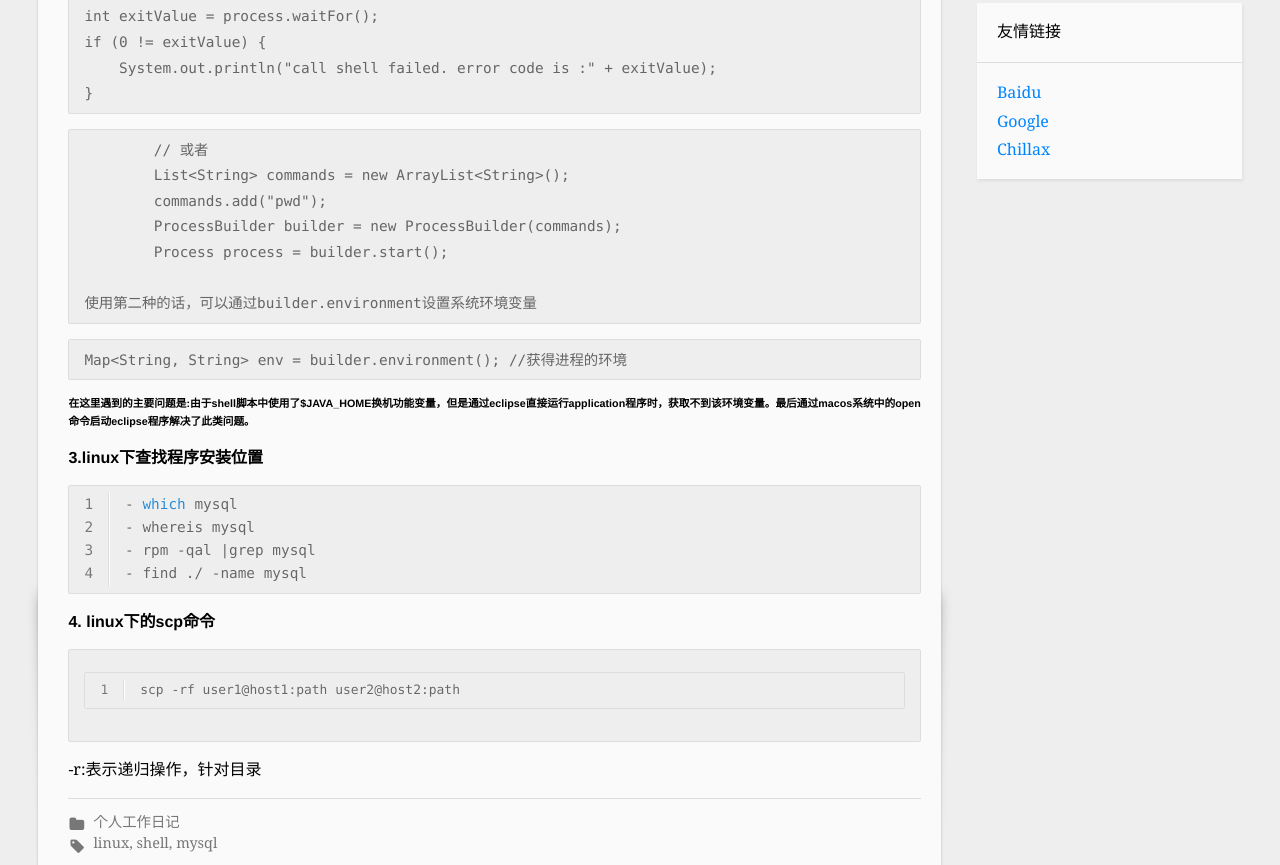
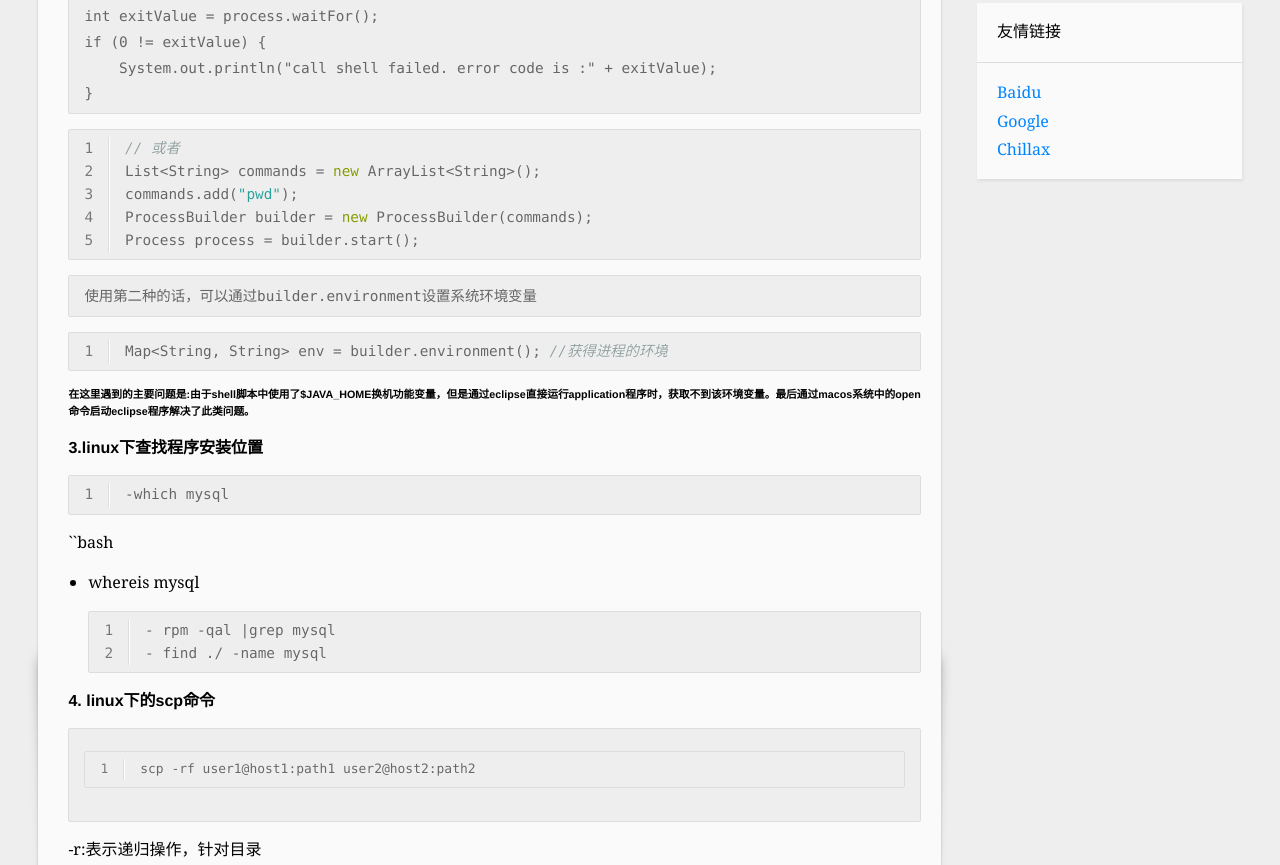
Before and after one commit to wowojyc/iwowo, a plain HTML site: page 2016/07/13/2016-07-13个人日记/index.html in a window 1280 px wide. Shown: the part 773-1638 px from the top of the page. Drawn offline with nearby package versions, Linux system fonts and the light colour scheme; some packages are replaced by stand-ins of ours; no server answers; a script that the page names is missing; a web font is replaced by a local one.

Commit message:
Site updated: 2016-07-14 09:32:12

```diff
--- a/2016/07/13/2016-07-13个人日记/index.html
+++ b/2016/07/13/2016-07-13个人日记/index.html
@@ -85,7 +85,7 @@
     </p>
   <p class="article-time">
     <time datetime="2016-07-13T12:00:00.000Z" itemprop="datePublished">2016-07-13</time>
-    更新日期:<time datetime="2016-07-13T23:49:18.083Z" itemprop="dateModified">2016-07-14</time>
+    更新日期:<time datetime="2016-07-14T01:31:55.146Z" itemprop="dateModified">2016-07-14</time>
 
   </p>
 </header>
@@ -110,18 +110,16 @@ int exitValue = process.waitFor();
 if (0 != exitValue) {
     System.out.println(&quot;call shell failed. error code is :&quot; + exitValue);
 }
-</code></pre><!-- lang:java-->
-<pre><code>        // 或者
-        List&lt;String&gt; commands = new ArrayList&lt;String&gt;();
-        commands.add(&quot;pwd&quot;);
-        ProcessBuilder builder = new ProcessBuilder(commands);
-        Process process = builder.start();
-
-使用第二种的话，可以通过builder.environment设置系统环境变量
-</code></pre><!--lang:java-->
-<pre><code>Map&lt;String, String&gt; env = builder.environment(); //获得进程的环境
-</code></pre><h6 id="在这里遇到的主要问题是-由于shell脚本中使用了-JAVA-HOME换机功能变量，但是通过eclipse直接运行application程序时，获取不到该环境变量。最后通过macos系统中的open命令启动eclipse程序解决了此类问题。"><a href="#在这里遇到的主要问题是-由于shell脚本中使用了-JAVA-HOME换机功能变量，但是通过eclipse直接运行application程序时，获取不到该环境变量。最后通过macos系统中的open命令启动eclipse程序解决了此类问题。" class="headerlink" title="在这里遇到的主要问题是:由于shell脚本中使用了$JAVA_HOME换机功能变量，但是通过eclipse直接运行application程序时，获取不到该环境变量。最后通过macos系统中的open命令启动eclipse程序解决了此类问题。"></a>在这里遇到的主要问题是:由于shell脚本中使用了$JAVA_HOME换机功能变量，但是通过eclipse直接运行application程序时，获取不到该环境变量。最后通过macos系统中的open命令启动eclipse程序解决了此类问题。</h6><h4 id="3-linux下查找程序安装位置"><a href="#3-linux下查找程序安装位置" class="headerlink" title="3.linux下查找程序安装位置"></a>3.linux下查找程序安装位置</h4><figure class="highlight bash"><table><tr><td class="gutter"><pre><div class="line">1</div><div class="line">2</div><div class="line">3</div><div class="line">4</div></pre></td><td class="code"><pre><div class="line">- <span class="built_in">which</span> mysql</div><div class="line">- whereis mysql</div><div class="line">- rpm -qal |grep mysql</div><div class="line">- find ./ -name mysql</div></pre></td></tr></table></figure>
-<h4 id="4-linux下的scp命令"><a href="#4-linux下的scp命令" class="headerlink" title="4. linux下的scp命令"></a>4. linux下的scp命令</h4><pre><code><figure class="highlight bash"><table><tr><td class="gutter"><pre><div class="line">1</div></pre></td><td class="code"><pre><div class="line">scp -rf user1@host1:path user2@host2:path</div></pre></td></tr></table></figure>
+</code></pre><figure class="highlight java"><table><tr><td class="gutter"><pre><div class="line">1</div><div class="line">2</div><div class="line">3</div><div class="line">4</div><div class="line">5</div></pre></td><td class="code"><pre><div class="line"><span class="comment">// 或者</span></div><div class="line">List&lt;String&gt; commands = <span class="keyword">new</span> ArrayList&lt;String&gt;();</div><div class="line">commands.add(<span class="string">"pwd"</span>);</div><div class="line">ProcessBuilder builder = <span class="keyword">new</span> ProcessBuilder(commands);</div><div class="line">Process process = builder.start();</div></pre></td></tr></table></figure>
+<pre><code>使用第二种的话，可以通过builder.environment设置系统环境变量
+</code></pre><figure class="highlight java"><table><tr><td class="gutter"><pre><div class="line">1</div></pre></td><td class="code"><pre><div class="line">Map&lt;String, String&gt; env = builder.environment(); <span class="comment">//获得进程的环境</span></div></pre></td></tr></table></figure>
+<h6 id="在这里遇到的主要问题是-由于shell脚本中使用了-JAVA-HOME换机功能变量，但是通过eclipse直接运行application程序时，获取不到该环境变量。最后通过macos系统中的open命令启动eclipse程序解决了此类问题。"><a href="#在这里遇到的主要问题是-由于shell脚本中使用了-JAVA-HOME换机功能变量，但是通过eclipse直接运行application程序时，获取不到该环境变量。最后通过macos系统中的open命令启动eclipse程序解决了此类问题。" class="headerlink" title="在这里遇到的主要问题是:由于shell脚本中使用了$JAVA_HOME换机功能变量，但是通过eclipse直接运行application程序时，获取不到该环境变量。最后通过macos系统中的open命令启动eclipse程序解决了此类问题。"></a>在这里遇到的主要问题是:由于shell脚本中使用了$JAVA_HOME换机功能变量，但是通过eclipse直接运行application程序时，获取不到该环境变量。最后通过macos系统中的open命令启动eclipse程序解决了此类问题。</h6><h4 id="3-linux下查找程序安装位置"><a href="#3-linux下查找程序安装位置" class="headerlink" title="3.linux下查找程序安装位置"></a>3.linux下查找程序安装位置</h4><figure class="highlight bash"><table><tr><td class="gutter"><pre><div class="line">1</div></pre></td><td class="code"><pre><div class="line">-which mysql</div></pre></td></tr></table></figure>
+<p>``bash</p>
+<ul>
+<li>whereis mysql<figure class="highlight plain"><table><tr><td class="gutter"><pre><div class="line">1</div><div class="line">2</div></pre></td><td class="code"><pre><div class="line">- rpm -qal |grep mysql</div><div class="line">- find ./ -name mysql</div></pre></td></tr></table></figure>
+</li>
+</ul>
+<h4 id="4-linux下的scp命令"><a href="#4-linux下的scp命令" class="headerlink" title="4. linux下的scp命令"></a>4. linux下的scp命令</h4><pre><code><figure class="highlight bash"><table><tr><td class="gutter"><pre><div class="line">1</div></pre></td><td class="code"><pre><div class="line">scp -rf user1@host1:path1 user2@host2:path2</div></pre></td></tr></table></figure>
 </code></pre><p>  -r:表示递归操作，针对目录</p>
 
     </div>
```
Also changed, not shown: atom.xml (+11 -13 lines).
